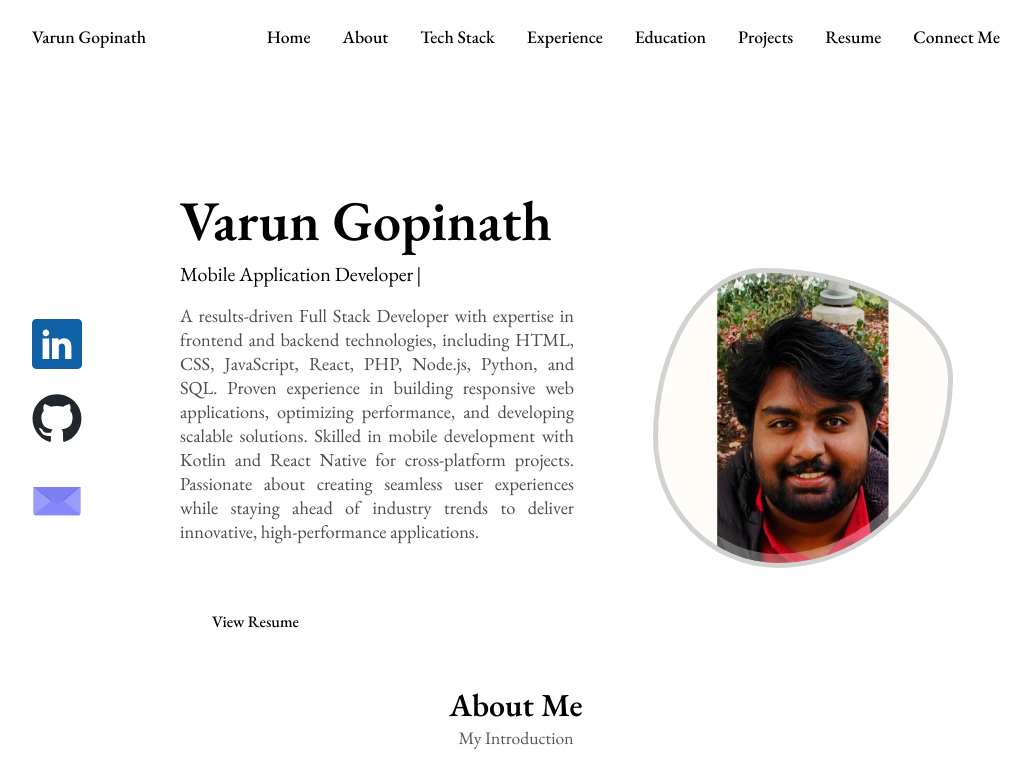
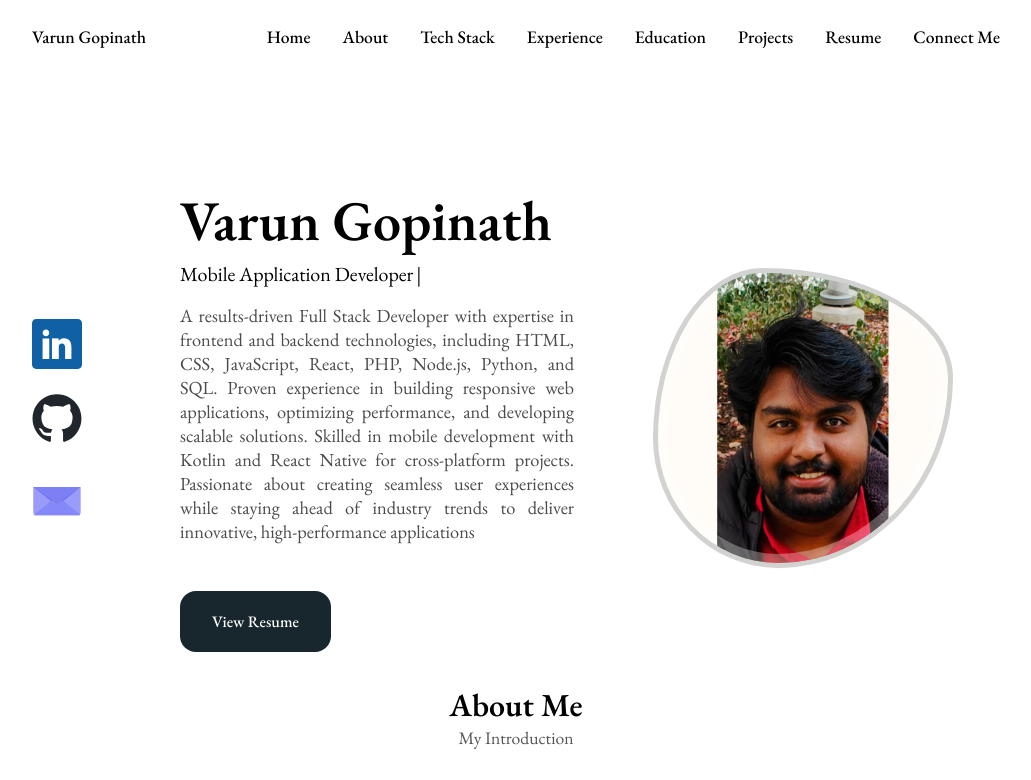
Before and after one commit to varungnathan/varun-gopinath-portfolio, a React (Create React App) app: page / in a window 1280 px wide. Shown: the top 780 px of the page, without its empty margins (124-1155 px from the left). Built offline with nearby package versions, Linux system fonts and the light colour scheme.

Commit message:
Minor Change C149

```diff
--- a/src/components/header/Home/Data.jsx
+++ b/src/components/header/Home/Data.jsx
@@ -32,17 +32,14 @@ const Data = () => {
         </span>
       </h3>
       <p className="home__description">
-        A results-driven Full Stack Developer with expertise in frontend and backend technologies, including HTML, CSS, JavaScript, React, PHP, Node.js, Python, and SQL. Proven experience in building responsive web applications, optimizing performance, and developing scalable solutions. Skilled in mobile development with Kotlin and React Native for cross-platform projects. Passionate about creating seamless user experiences while staying ahead of industry trends to deliver innovative, high-performance applications.
+        A results-driven Full Stack Developer with expertise in frontend and backend technologies, including HTML, CSS, JavaScript, React, PHP, Node.js, Python, and SQL. Proven experience in building responsive web applications, optimizing performance, and developing scalable solutions. Skilled in mobile development with Kotlin and React Native for cross-platform projects. Passionate about creating seamless user experiences while staying ahead of industry trends to deliver innovative, high-performance applications
       </p>
       <div className="home__buttons">
-        <button
-          className="button button--flex"
-          onClick={openResumeModal}
-          style={{ color: '#000', backgroundColor: 'transparent', border: '2px solidrgb(70, 90, 101)' }}
-        >
+        <button className="button button--flex" onClick={openResumeModal} style={{ color: '#fff', borderColor: '#33A8F1' }}>
           View Resume
         </button>
       </div>
+
       <Resume show={showResumeModal} onClose={closeResumeModal} />
     </div>
   );
```
